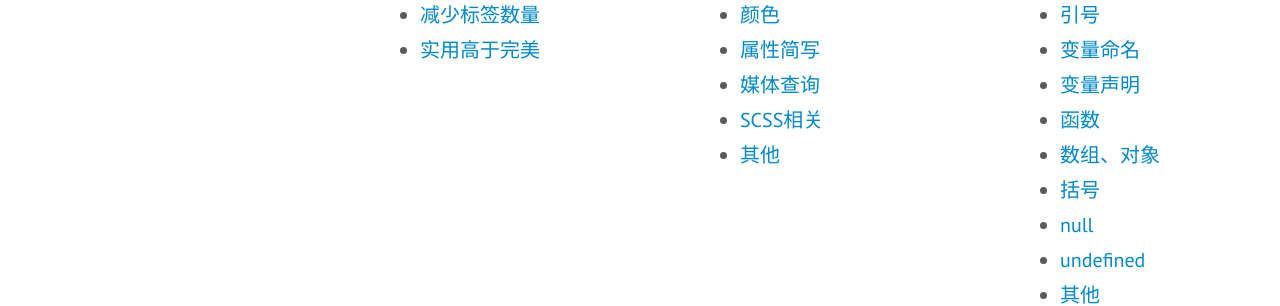
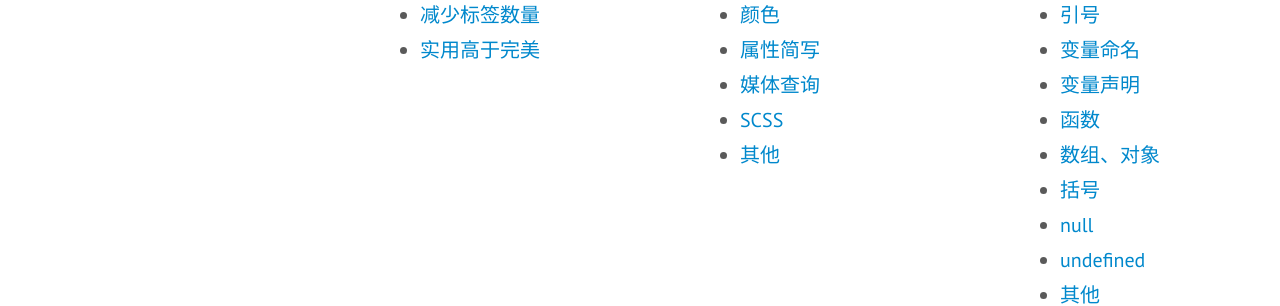
Before and after one commit to yuhongjie/code-guide, a Jekyll site: the page built from index.html, in a window 1280 px wide and 900 px high, scrolled down 912 px. Shown: the part 153-459 px from the top of the window. Built offline with Jekyll 4.4.1, drawn with Linux system fonts in a browser that asks for light colours; nearby versions of some CDN libraries; some web fonts are replaced; library files that are not in the unit come from our copies; Markdown is read by kramdown in place of the engine named in the settings; comment, search, counter and statistics services are not loaded.

Commit message:
Update directory.html

```diff
--- a/_includes/directory.html
+++ b/_includes/directory.html
@@ -44,7 +44,7 @@
             <li><a href="#css-color">颜色</a></li>
             <li><a href="#css-shorthand">属性简写</a></li>
             <li><a href="#css-media-queries">媒体查询</a></li>
-            <li><a href="#css-scss">SCSS相关</a></li>
+            <li><a href="#css-scss">SCSS</a></li>
             <li><a href="#css-miscellaneous">其他</a></li>
         </ul>
     </div>
```
